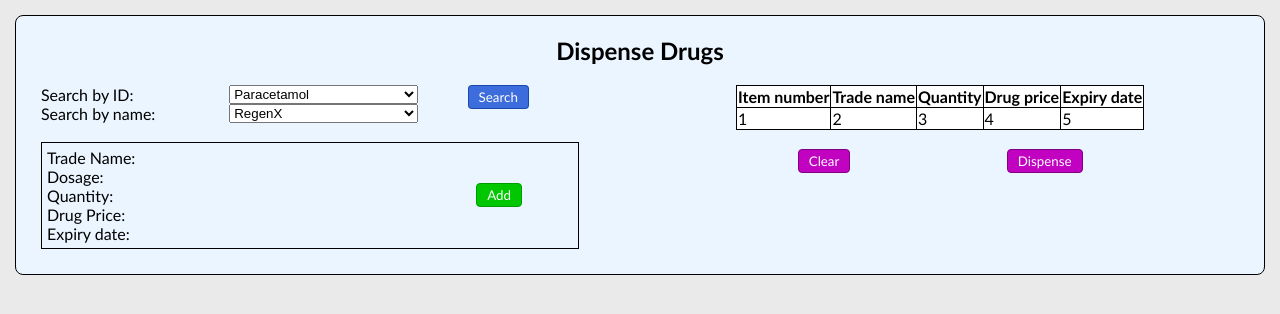
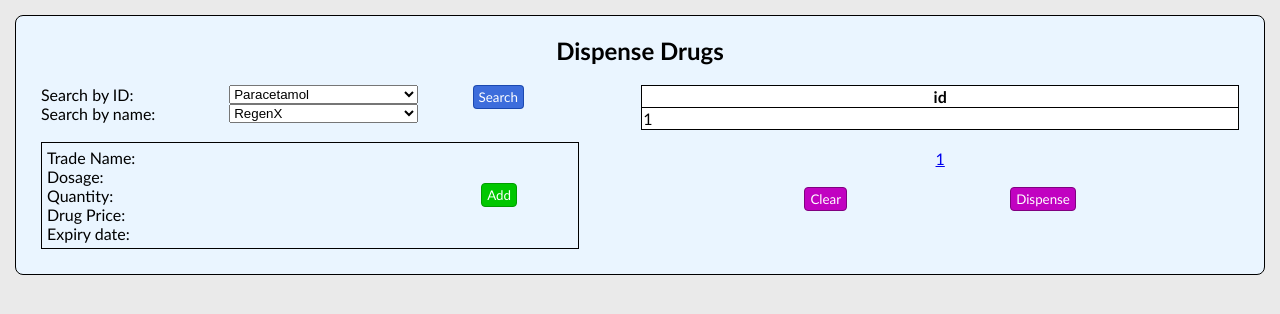
Before and after one commit to Gendi-kinji/MedicaMystic, a PHP site: page /user_menu/dispense_drugs.php in a window 1280 px wide. Shown: the part 50-364 px from the top of the page. Run offline with PHP 8.4, Linux system fonts and the light colour scheme; tables that the repository leaves empty or names only in its code hold one stand-in row (values such as "Sample post").

Commit message:
Modified styles for dispense_drugs.php

```diff
--- a/src/classes/views/tableview.class.php
+++ b/src/classes/views/tableview.class.php
@@ -69,6 +69,7 @@ class TableView{
             }
             echo "</table>";
 
+            echo "<br>";
             // Display the pagination! (they are just hyperlinks for now)
             $pageNumbers = PageView::Pagination(count($table_data), $itemsPerPage, $currentPage);
             echo '<div class="pagination">';
--- a/src/styles/form_styles/dispense_drugs.css
+++ b/src/styles/form_styles/dispense_drugs.css
@@ -10,9 +10,19 @@ th, td{
 table{
     border-collapse: collapse;
     margin: 0% auto;
+    width: 100%;
 }
 .drugs-table tr{
     background-color: rgb(255, 255, 255);
+}
+.drugs-table{
+    width: 100%;
+    display: flex;
+    justify-content: center;
+    flex-direction: column;
+}
+.pagination{
+    text-align: center;
 }
 h1{
     text-align: center;
@@ -98,7 +108,7 @@ h1{
     color: white;
     background-color: rgb(173, 173, 173);
     font-family: inherit;
-    padding: 3px 10px;
+    padding: 3px 5px;
 }
 .btn-search{
     border: 1px ridge rgba(17, 62, 165, 0.797);
@@ -122,6 +132,48 @@ h1{
 }
 .table-buttons button:hover{
     background-color: rgb(117, 0, 128)
+}
 
 
+/*media queries*/
+@media(max-width: 1220px){
+    .main-content{
+        display: flex;
+        flex-direction: column;
+        align-items: center;
+    }
+    .drugs-table table{
+        margin: 0 0 0 -30px;
+    }
 }
+
+@media(max-width: 1000px){
+    .drugs-table table{
+        margin: 0 0 0 -45px;
+    }
+}
+
+@media(max-width: 825px){
+    .drugs-table table{
+        margin: 0 0 0 -120px;
+    }
+}
+@media(max-width: 780px){
+    .drugs-table table{
+        margin: 0px 0 0 -60px;
+        font-size: 12px;
+    }
+    .drug-details-container{
+        font-size: 14px;
+    }
+}
+@media(max-width: 600px){
+    .drug-details-container, .drugs-table, .btn-actions{
+        font-size: 10px;
+    }
+}
+@media(max-width: 580px){
+    .drugs-table table, .drug-details-container{
+        font-size: 8px;
+    }
+}
--- a/src/user_menu/dispense_drugs.php
+++ b/src/user_menu/dispense_drugs.php
@@ -1,3 +1,11 @@
+<?php
+    require "../classes/connection.class.php";
+    require "../classes/databasehandler.class.php";
+    require "../classes/models/drug.class.php";
+    require "../classes/views/pageview.class.php";
+    require "../classes/views/tableview.class.php";
+?>
+
 <!DOCTYPE html>
 <html lang="en">
 <head>
@@ -49,26 +57,13 @@
             </div>
 
             <div class="main-right">
-                <table class="drugs-table">
-                    <thead>
-                        <tr>
-                            <th scope="col">Item number</th>
-                            <th scope="col">Trade name</th>
-                            <th scope="col">Quantity</th>
-                            <th scope="col">Drug price</th>
-                            <th scope="col">Expiry date</th>
-                        </tr>
-                    </thead>
-                    <tbody>
-                        <tr>
-                            <td>1</td>
-                            <td>2</td>
-                            <td>3</td>
-                            <td>4</td>
-                            <td>5</td>
-                        </tr>
-                    </tbody>
-                </table>
+                <div class="drugs-table">
+                    <?php
+                        $drug = new Drug();
+                        $drug_table = $drug->getAllDrugs();
+                        TableView::showReadOnlyTable($drug_table, 'drug');
+                    ?>
+                </div>
                 <br>
                 <div class="table-buttons">
                     <button type="button" class="btn-actions btn-clear">Clear</button>
```
